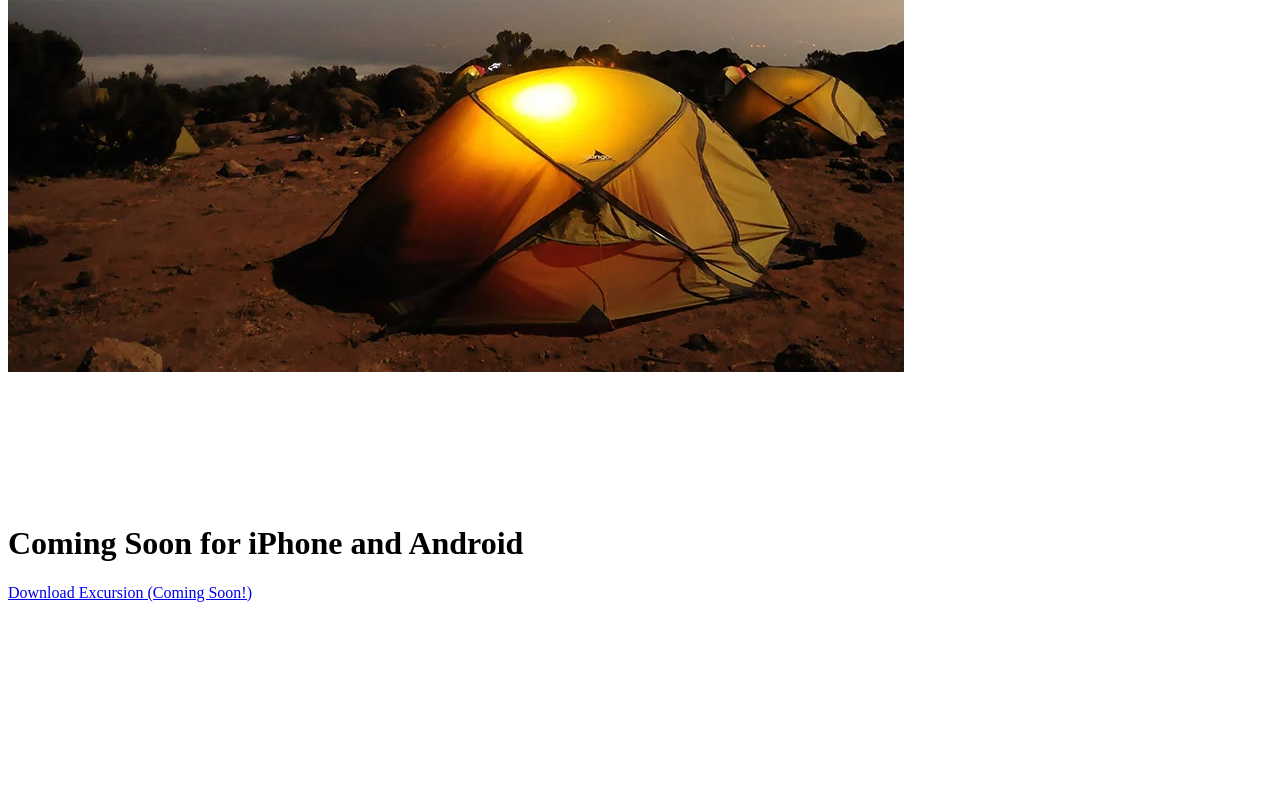
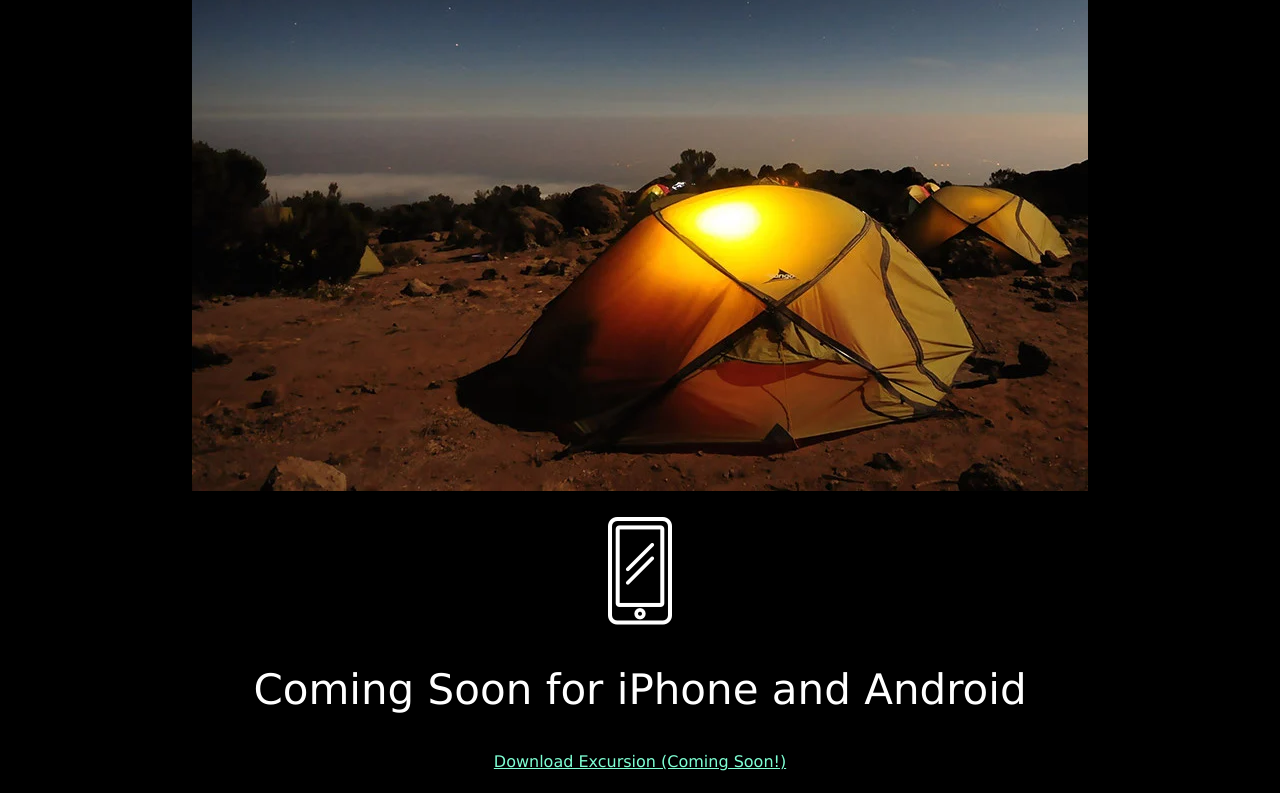
Before and after one commit to 888SWEET/excursion, a plain HTML site: page index.html in a window 1280 px wide. Shown: the part 524-1317 px from the top of the page. Before the commit the page ends 1142 px from the top, so only its background shows below. Drawn offline with Linux system fonts and the light colour scheme.

Commit message:
Added stuff I guess

```diff
--- a/index.html
+++ b/index.html
@@ -14,7 +14,7 @@
         <p>Excursion remembers places you like, and recommends new points of interest around you.</p>
         <p><img src="resources/images/camp.webp"></p>
         <p><img src="resources/images/phone.webp"></p>
-        <h1>Coming Soon for iPhone and Android</h1>
+        <h2>Coming Soon for iPhone and Android</h2>
         <p><a href="#">Download Excursion (Coming Soon!)</a></p>
     </body>
 </html>
--- a/resources/css/style.css
+++ b/resources/css/style.css
@@ -0,0 +1,28 @@
+* {
+    background-color: black;
+}
+
+h1, h2, p {
+    color:white;
+    text-align: center;
+    font-family: "Verdana", sans-serif;
+}
+
+h1 {
+    font-size: 50px;
+    font-weight: normal;
+}
+
+p {
+    font-size: 21px;
+}
+
+h2 {
+    font-size: 42px;
+    font-weight: 300;
+}
+
+a {
+    color: aquamarine;
+    font-size: 16px;
+}
```
